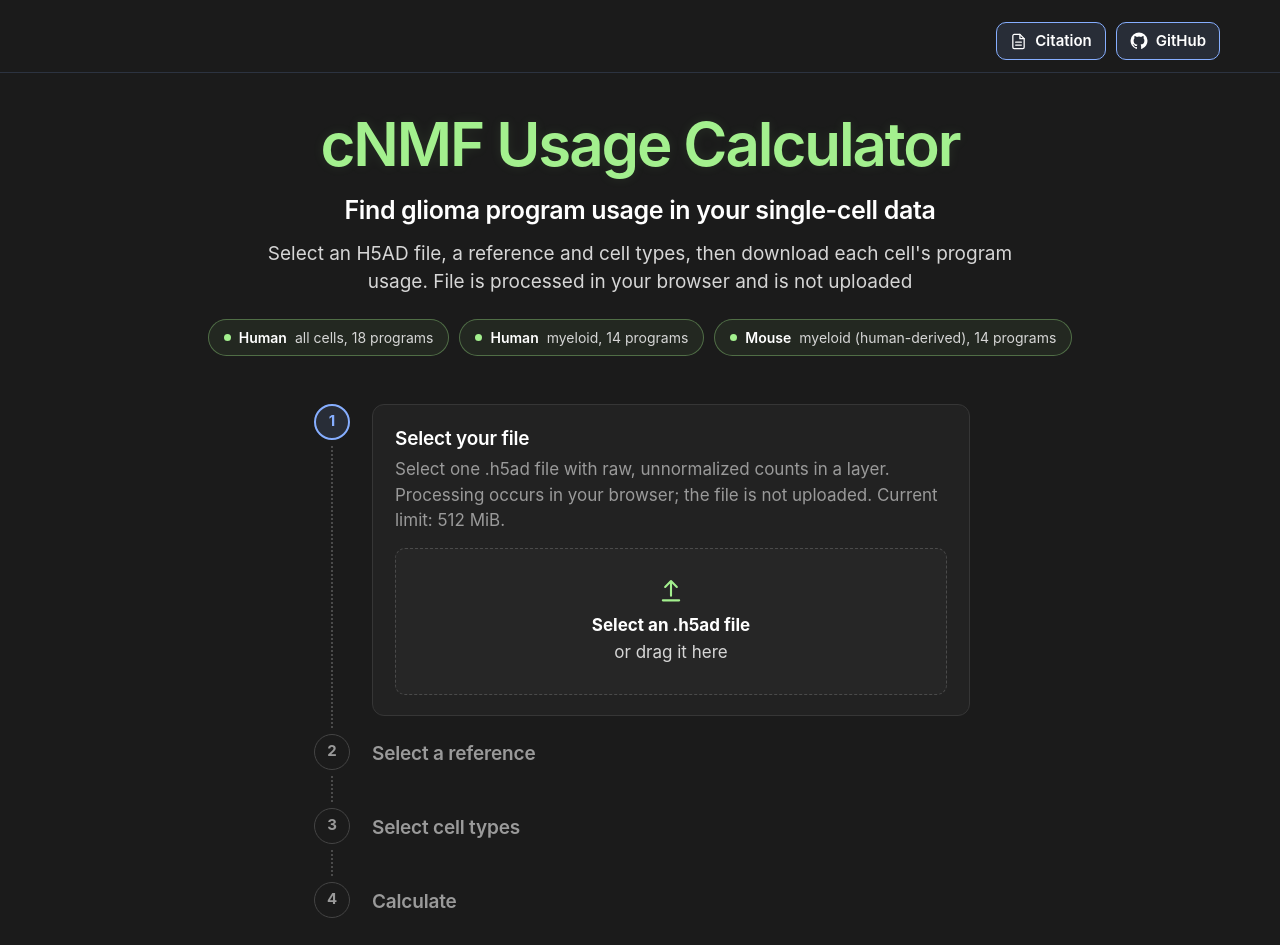
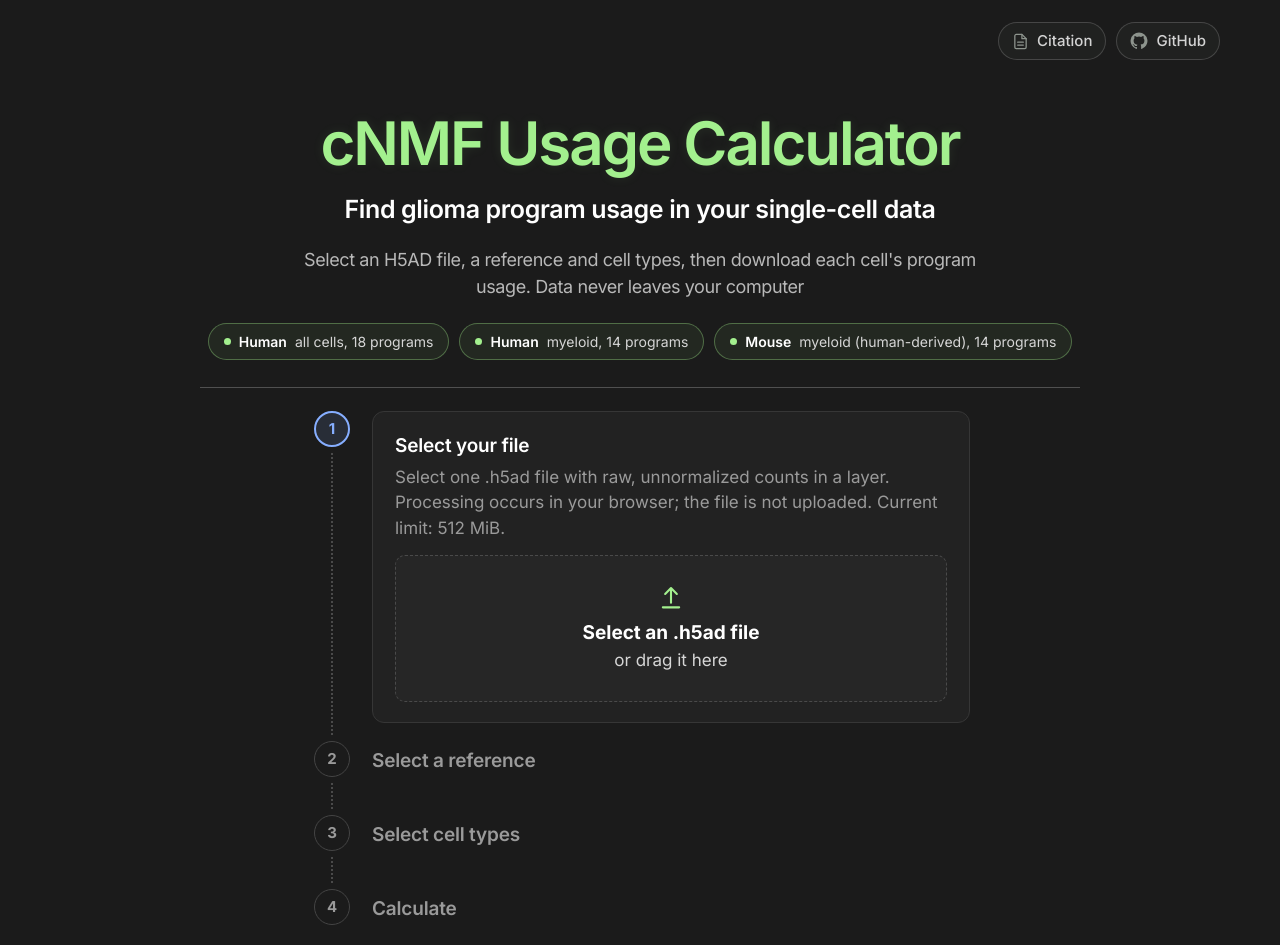
Before and after one commit to sita-k-patel/cnmf-usage-web, a plain HTML site: page site/index.html in a window 1280 px wide. Drawn offline with Linux system fonts and the light colour scheme.

Commit message:
Finalize approved UI and document local scientific validation

```diff
--- a/site/css/site.css
+++ b/site/css/site.css
@@ -230,8 +230,8 @@ body.is-start .notice-bar { display: none; }
 /* v3 copy refinements: the QC export remains optional in Advanced options. */
 .adv-summary-hint { color: var(--text-3); font-weight: 400; font-size: .92em; }
 
-/* v4: approved Citation / GitHub header buttons and subtle divider. */
-.site-header { border-bottom: 1px solid rgba(134,174,255,.16); padding-bottom: 12px; }
+/* v4: approved Citation / GitHub header buttons. */
+.site-header { padding-bottom: 12px; }
 .header-actions { display:flex; align-items:center; justify-content:flex-end; flex-wrap:wrap; gap:10px; }
 .header-actions .cite-link, .header-actions .header-link {
   display:inline-flex; align-items:center; justify-content:center; gap:8px;
@@ -249,3 +249,71 @@ body.is-start .notice-bar { display: none; }
   .header-actions { gap:7px; }
   .header-actions .cite-link, .header-actions .header-link { font-size:14px; padding:6px 9px; min-height:35px; }
 }
+
+/* v5 candidate, local preview only — reference pill description and tab-like nav. */
+body.is-start .hero { padding-bottom: 26px; }
+body.is-start .pills { margin-top: 20px; }
+body.is-start .hero-text {
+  margin: 23px auto 0;
+  max-width: 715px;
+  font-family: "Inter", system-ui, -apple-system, "Segoe UI", sans-serif;
+  font-size: clamp(16px, 1.5vw, 18px);
+  font-weight: 400;
+  line-height: 1.55;
+  letter-spacing: -.0225em;
+  color: #B8B8B8;
+  text-wrap: pretty;
+}
+/* Inactive buttons are muted; dialog-open or keyboard/mouse focus is selected. */
+.header-actions .cite-link, .header-actions .header-link {
+  background: #202120;
+  border: 1px solid rgba(255,255,255,.17);
+  border-radius: 999px;
+  color: #D3D3D3;
+  font-weight: 500;
+  box-shadow: none;
+  transition: background .14s ease, color .14s ease, border-color .14s ease;
+}
+.header-actions .cite-link:hover, .header-actions .header-link:hover,
+.header-actions .cite-link:focus-visible, .header-actions .header-link:focus-visible,
+.header-actions .cite-link.is-open {
+  background: #2A2D2A;
+  border: 1px solid rgba(255,255,255,.68);
+  color: #FFFFFF;
+  font-weight: 600;
+  transform: none;
+  text-decoration: none;
+}
+.header-actions svg { color: #8D948D; }
+.header-actions .cite-link:hover svg,
+.header-actions .header-link:hover svg,
+.header-actions .cite-link:focus-visible svg,
+.header-actions .header-link:focus-visible svg,
+.header-actions .cite-link.is-open svg { color: #A3F08E; }
+@media (prefers-reduced-motion: reduce) {
+  .header-actions .cite-link, .header-actions .header-link { transition: none; }
+}
+
+/* Keep the three reference pills legible on narrow screens. */
+body.is-start .pills .pill { white-space: nowrap; }
+@media (max-width: 420px) { body.is-start .pills .pill { font-size: 13px; padding: 7px 12px; } }
+
+/* v6: restore original hero reading order and separate intro from calculator. */
+body.is-start .hero { padding-bottom: 13px; }
+body.is-start .hero-text {
+  margin: 17px auto 0;
+  max-width: 715px;
+}
+body.is-start .pills { margin-top: 22px; }
+body.is-start .hero-divider {
+  height: 1px;
+  width: min(880px, 100%);
+  margin: 27px auto 0;
+  background: rgba(255,255,255,.23);
+}
+/* Slightly larger file-picker label; keep the rest of the drop zone unchanged. */
+.drop b { font-size: 19px; line-height: 1.35; }
+@media (max-width: 620px) {
+  body.is-start .hero-divider { margin-top: 22px; }
+  .drop b { font-size: 18px; }
+}
--- a/site/index.html
+++ b/site/index.html
@@ -3,6 +3,9 @@
 <head>
 <meta charset="utf-8">
 <meta name="viewport" content="width=device-width, initial-scale=1">
+<link rel="preconnect" href="https://fonts.googleapis.com">
+<link rel="preconnect" href="https://fonts.gstatic.com" crossorigin>
+<link rel="stylesheet" href="https://fonts.googleapis.com/css2?family=Inter:wght@400;500;600;700&display=swap">
 <title>cNMF Usage Calculator</title>
 <meta name="description" content="Find glioma program usage in your single-cell data. Runs in your browser; your file never leaves your computer.">
 <link rel="stylesheet" href="css/site.css">
@@ -30,12 +33,13 @@
   <section class="hero" id="hero">
     <h1 class="hero-title">cNMF Usage Calculator</h1>
     <p class="hero-tagline">Find glioma program usage in your single-cell data</p>
-    <p class="hero-text">Select an H5AD file, a reference and cell types, then download each cell's program usage. File is processed in your browser and is not uploaded</p>
+    <p class="hero-text">Select an H5AD file, a reference and cell types, then download each cell's program usage. Data never leaves your computer</p>
     <ul class="pills" aria-label="Available references">
       <li class="pill"><b>Human</b> all cells, 18 programs</li>
       <li class="pill"><b>Human</b> myeloid, 14 programs</li>
       <li class="pill"><b>Mouse</b> myeloid (human-derived), 14 programs</li>
     </ul>
+    <div class="hero-divider" aria-hidden="true"></div>
   </section>
 
   <!-- Step flow -->
```
Also changed, not shown: 1 other file.
